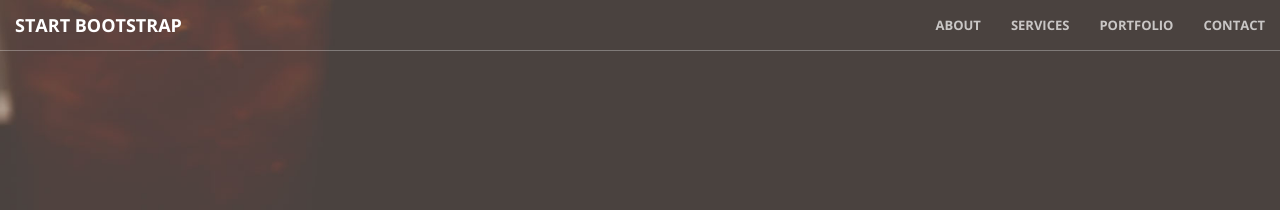
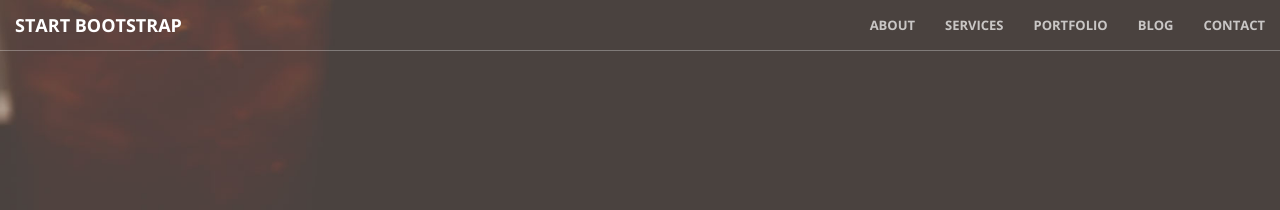
Before and after one commit to iwanaminami/blog, a Jekyll site: the page built from index.html, in a window 1280 px wide. Shown: the top 210 px of the page. Built offline with Jekyll 4.4.1, drawn with Linux system fonts in a browser that asks for light colours.

Commit message:
Updated '_includes/nav.html' via CloudCannon

```diff
--- a/_includes/nav.html
+++ b/_includes/nav.html
@@ -23,6 +23,9 @@
                 <li {% if page.url == '/portfolio.html' %} class="active" {% endif %}>
                     <a href="/portfolio.html">Portfolio</a>
                 </li>
+                <li {% if page.url == "/blog.html" %} class="active" {% endif %}>
+                    <a href="/blog.html">Blog</a>
+                </li>
                 <li {% if page.url == '/contactt.html' %} class="active" {% endif %}>
                     <a href="/contact.html">Contact</a>
                 </li>
```
